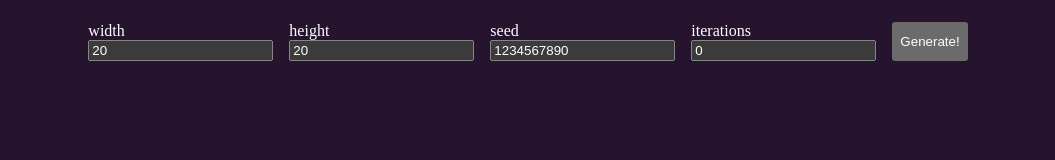
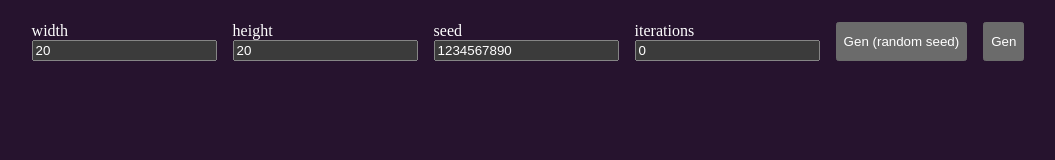
Before and after one commit to nazarpunk/maze, a plain HTML site: page index.htm in a window 1280 px wide. Shown: the whole page, without its empty margins (112-1167 px from the left). Drawn offline with Linux system fonts and the light colour scheme.

Commit message:
fix regenerate

```diff
--- a/index.htm
+++ b/index.htm
@@ -28,7 +28,8 @@
                 <span>iterations</span>
                 <input name="iterations" type="number" value="0">
             </label>
-            <button type="submit">Generate!</button>
+            <button type="submit" data-seed="1">Gen (random seed)</button>
+            <button type="submit">Gen</button>
         </fieldset>
     </form>
 
--- a/main.mjs
+++ b/main.mjs
@@ -22,6 +22,11 @@ for (let p of new URLSearchParams(location.hash.slice(1))) {
 
 form.addEventListener('submit', async e => {
     e.preventDefault();
+    if (document.activeElement.dataset.seed) {
+        console.log('111');
+        setV('seed', Date.now());
+    }
+
     let w = Math.max(1, getV('width'));
     let h = Math.max(1, getV('height'));
     let s = getV('seed');
```
